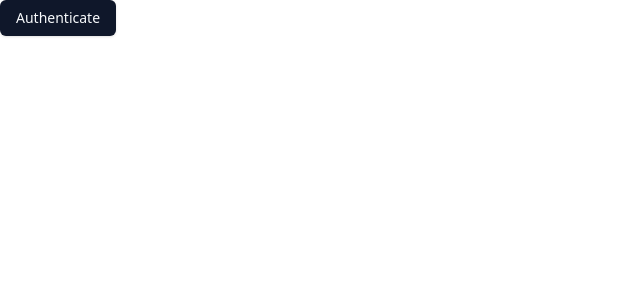
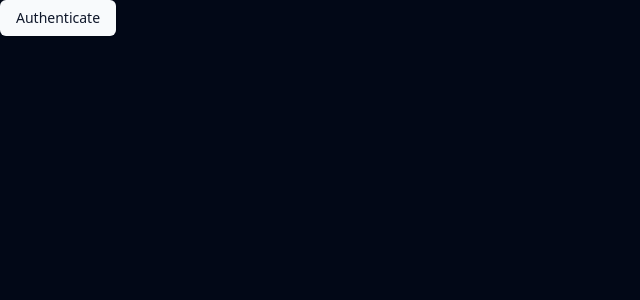
Before and after one commit to suryan-s/Ekipa, a React (Vite) app in the folder frontend/: page /login in a window 1280 px wide. Shown: the top 300 px of the page, without its empty margins (0-640 px from the left). Built offline with nearby package versions, Linux system fonts and the light colour scheme.

Commit message:
fix(fe): dark mode

```diff
--- a/frontend/src/index.css
+++ b/frontend/src/index.css
@@ -73,6 +73,6 @@
     @apply border-border;
   }
   body {
-    @apply bg-background text-foreground;
+    @apply dark bg-background text-foreground;
   }
 }
```
